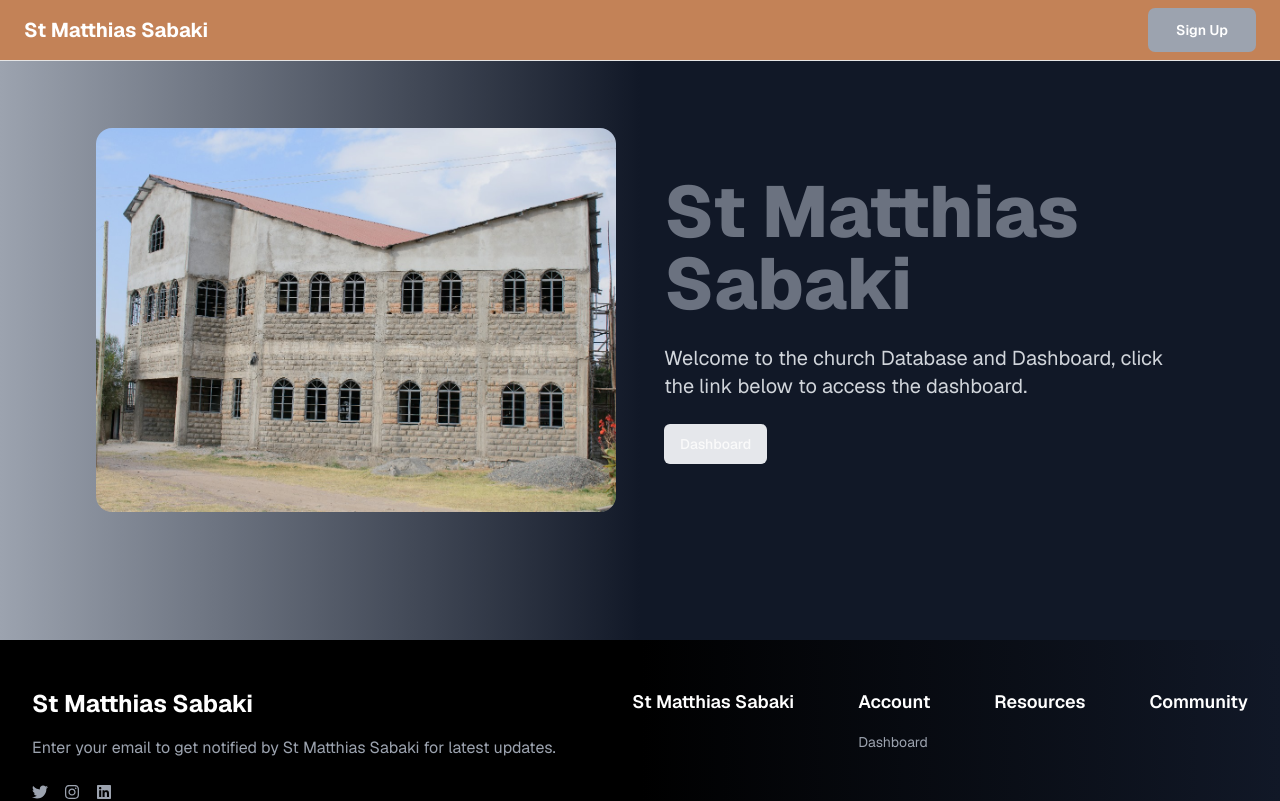
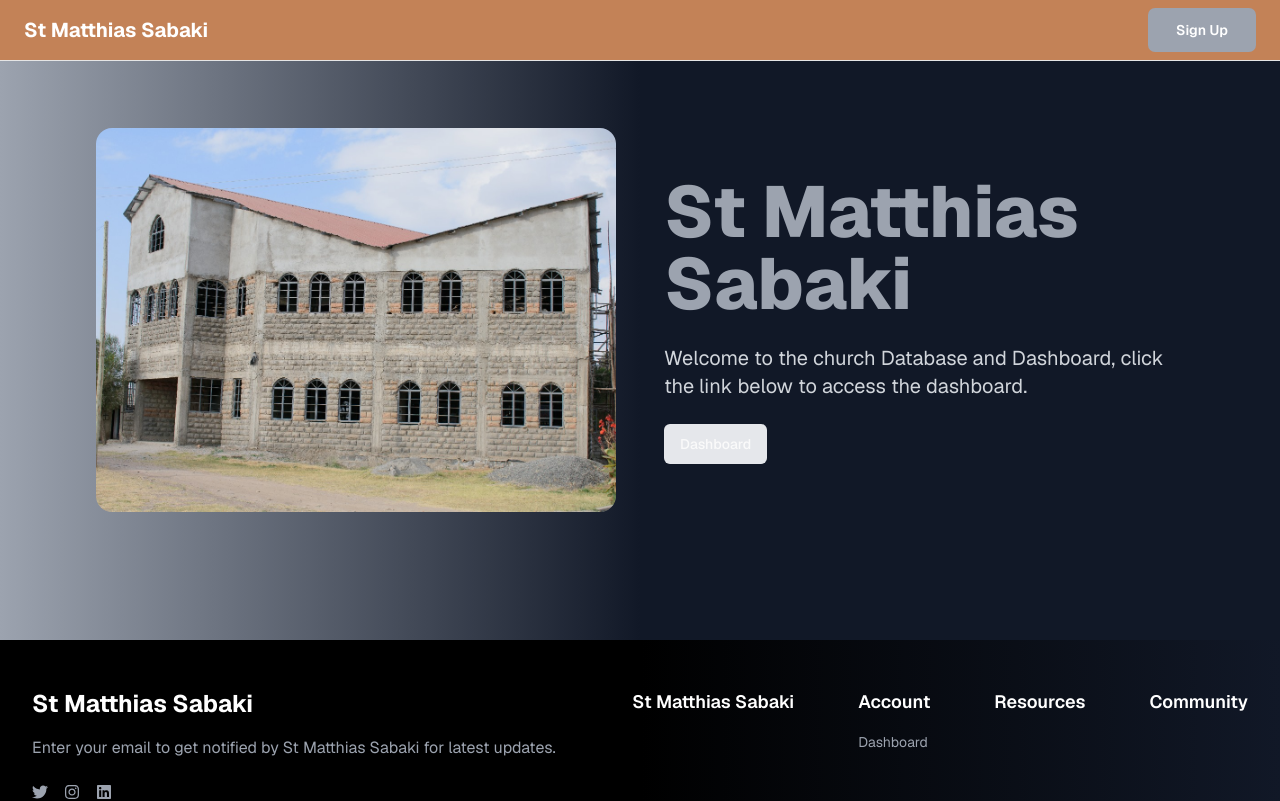
Before and after one commit to StMatthias/st-matthias-dashboard, a Next.js app: page / in a window 1280 px wide. Shown: the top 801 px of the page. Built offline with nearby package versions, Linux system fonts and the light colour scheme; no server answers.

Commit message:
fix: h1 color

```diff
--- a/app/globals.css
+++ b/app/globals.css
@@ -103,6 +103,6 @@ html, body {
 
 @layer base {
   h1 {
-    color: theme('colors.gray.500');
+    color: theme('colors.gray.400');
   }
 }
```
